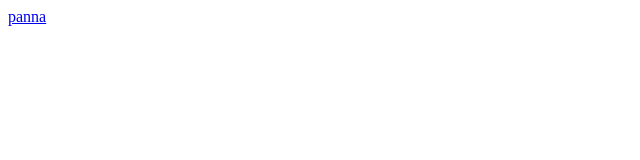
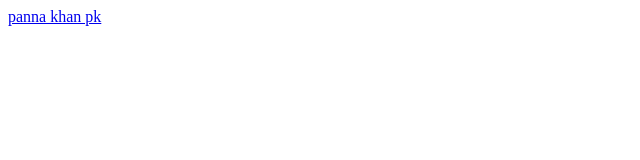
Before and after one commit to mdpanna/my_new_framework, a plain HTML site: page index.html in a window 1280 px wide. Shown: the full height of the page, 0-640 px from the left. Drawn offline with Linux system fonts and the light colour scheme.

Commit message:
third-commit

```diff
--- a/index.html
+++ b/index.html
@@ -6,6 +6,6 @@
     <title>Document</title>
 </head>
 <body>
-    <a href="google.com" >panna</a>
+    <a href="google.com" >panna khan pk</a>
 </body>
 </html>
```
